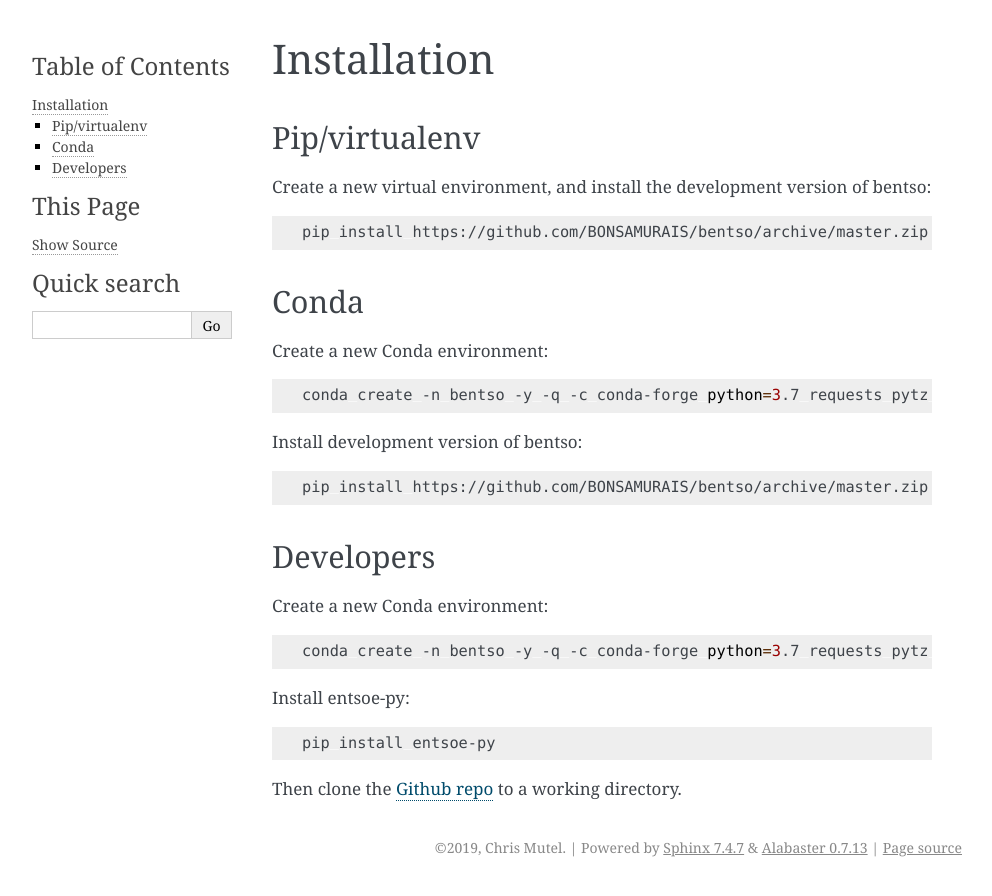
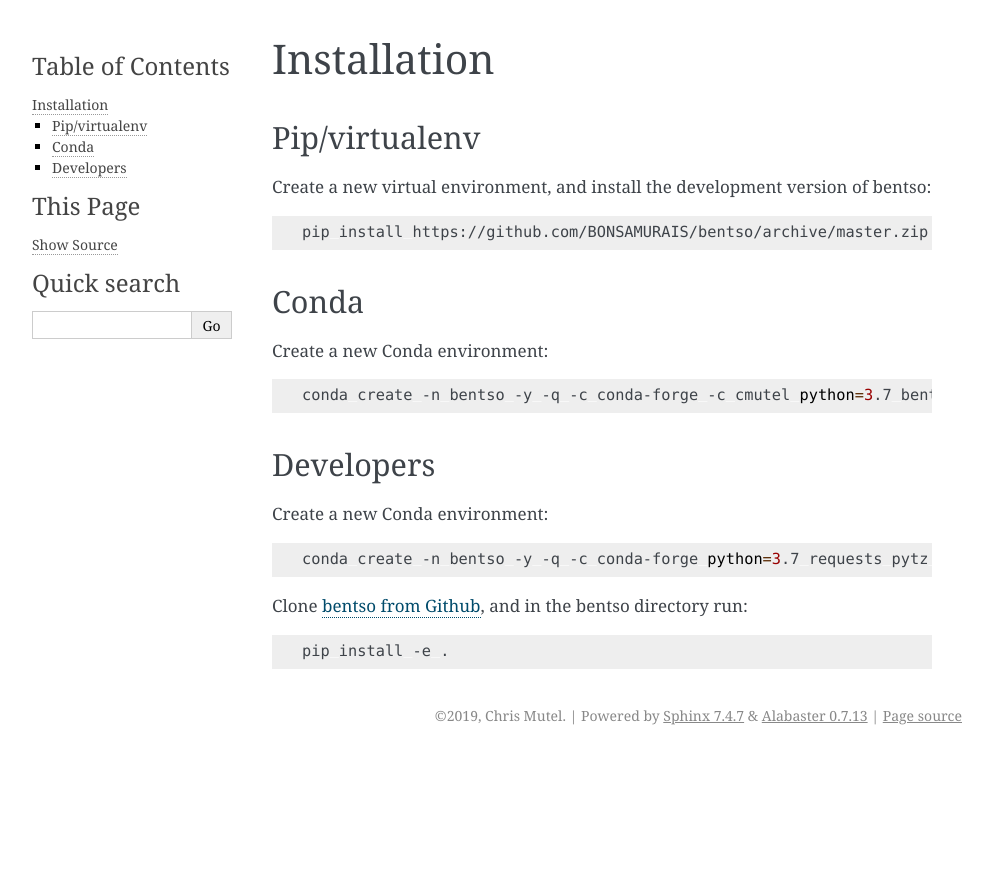
Before and after one commit to BONSAMURAIS/bentso, a Sphinx documentation site: the page built from docs/installation.rst, in a window 1280 px wide. Shown: the top 896 px of the page, without its empty margins (148-1140 px from the left). Built offline with Sphinx 7.4.7, drawn with Linux system fonts in a browser that asks for light colours.

Commit message:
Update installation docs

```diff
--- a/docs/installation.rst
+++ b/docs/installation.rst
@@ -17,13 +17,7 @@
 
 .. code-block:: bash
 
-    conda create -n bentso -y -q -c conda-forge python=3.7 requests pytz pandas beautifulsoup4 appdirs docopt
-
-Install development version of bentso:
-
-.. code-block:: bash
-
-    pip install https://github.com/BONSAMURAIS/bentso/archive/master.zip
+    conda create -n bentso -y -q -c conda-forge -c cmutel python=3.7 bentso
 
 Developers
 ----------
@@ -34,10 +28,8 @@
 
     conda create -n bentso -y -q -c conda-forge python=3.7 requests pytz pandas beautifulsoup4 pytest pytest-env appdirs docopt twine jupyter ipython
 
-Install entsoe-py:
+Clone `bentso from Github <https://github.com/BONSAMURAIS/bentso>`__, and in the bentso directory run:
 
 .. code-block:: bash
 
-    pip install entsoe-py
-
-Then clone the `Github repo <https://github.com/BONSAMURAIS/bentso>`__ to a working directory.
+    pip install -e .
```
